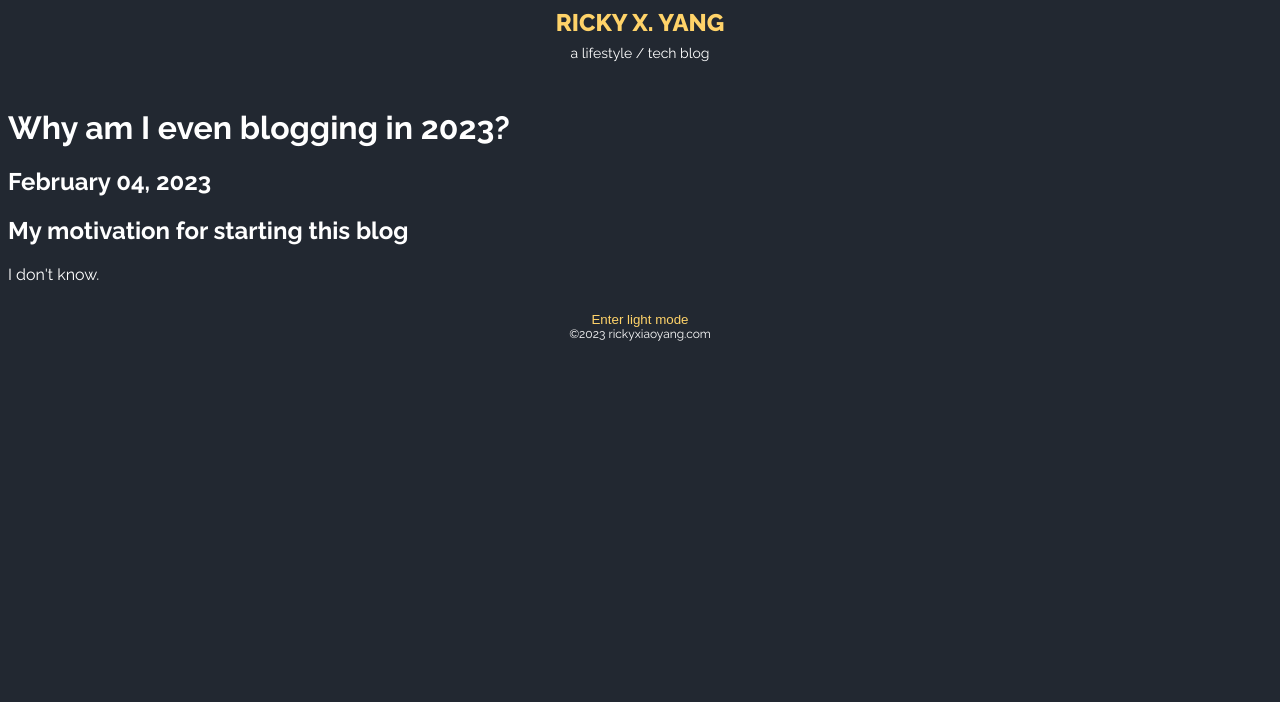
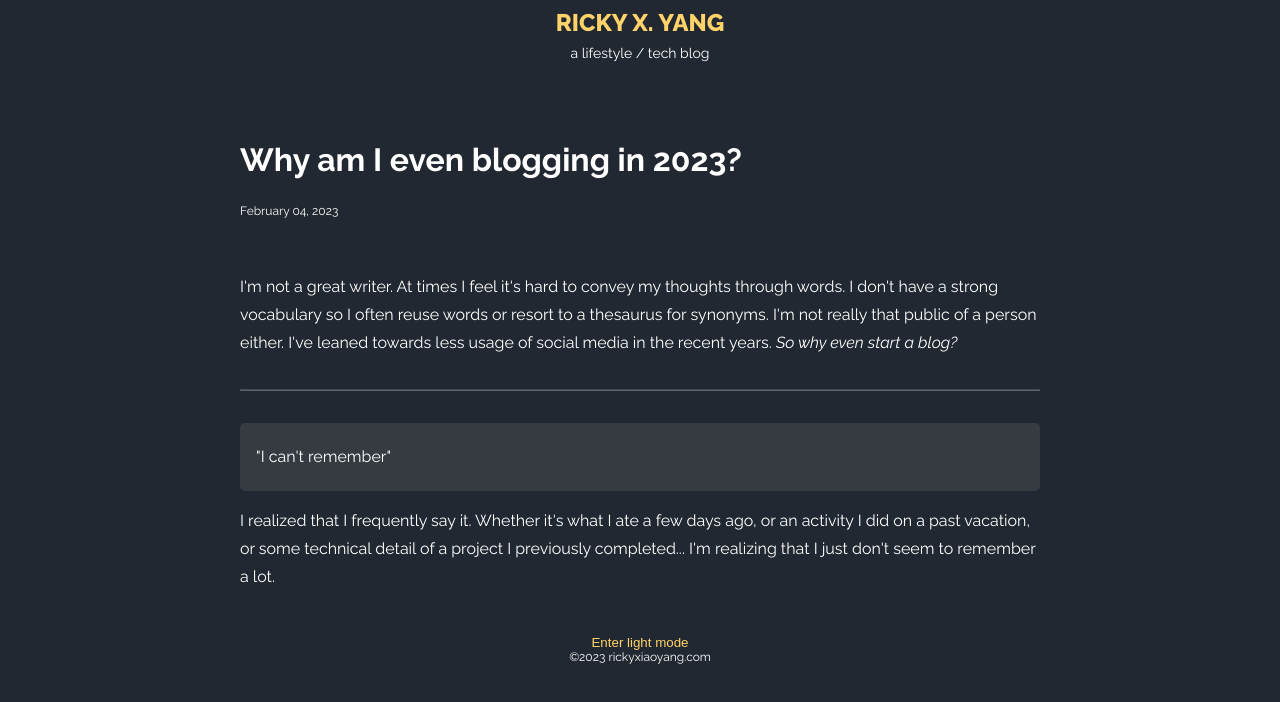
Before and after one commit to rickyxiaoyang/blog, a Gatsby site: page /post/post in a window 1280 px wide. Built offline with nearby package versions, Linux system fonts and the light colour scheme; Gatsby itself is replaced by a stand-in of ours.

Commit message:
front: style post page

```diff
--- a/gatsby-node.ts
+++ b/gatsby-node.ts
@@ -8,7 +8,7 @@ function convertToSlug(text: string): string {
 		.replace(/[^\w-]+/g, "");
 }
 
-exports.createPages = async function ({ actions, graphql }: any) {
+exports.createPages = async function ({ actions, graphql }) {
 	const { data } = await graphql(`
 		query {
 			allMarkdownRemark {
@@ -22,7 +22,7 @@ exports.createPages = async function ({ actions, graphql }: any) {
 			}
 		}
 	`);
-	data.allMarkdownRemark.edges.forEach((edge: any) => {
+	data.allMarkdownRemark.edges.forEach((edge) => {
 		const slug = edge.node.fields.slug;
 		actions.createPage({
 			path: slug,
--- /dev/null
+++ b/src/pages/post/post.scss
@@ -0,0 +1,14 @@
+.post-container {
+  max-width: 800px;
+  margin: auto;
+  padding: 1rem;
+  line-height: 1.75rem;
+
+  .post-header {
+    margin-bottom: 3rem;
+  }
+}
+
+.date-text {
+  font-size: 12px;
+}
--- a/src/pages/post/post.tsx
+++ b/src/pages/post/post.tsx
@@ -1,6 +1,7 @@
 import * as React from "react";
 import { graphql } from "gatsby";
 import { Layout } from "../../components/shared/Layout";
+import "./post.scss";
 
 type PageData = {
 	data: {
@@ -22,14 +23,25 @@ export default function PostTemplate({
 	return (
 		<Layout>
 			<div>
-				<div>
-					<h1>{frontmatter.title}</h1>
-					<h2>{frontmatter.date}</h2>
-					<div dangerouslySetInnerHTML={{ __html: html }} />
-				</div>
+				<PostLayout>
+					<div className="post-header">
+						<h1>{frontmatter.title}</h1>
+						<span className="date-text">{frontmatter.date}</span>
+					</div>
+					<div className="post-body">
+						<div
+							className="markdown"
+							dangerouslySetInnerHTML={{ __html: html }}
+						/>
+					</div>
+				</PostLayout>
 			</div>
 		</Layout>
 	);
+}
+
+function PostLayout({ children }: { children: React.ReactNode }) {
+	return <div className="post-container">{children}</div>;
 }
 
 export const pageQuery = graphql`
--- a/src/posts/2022/first-post.md
+++ /dev/null
@@ -1,13 +0,0 @@
----
-title: "Why am I even blogging in 2023?"
-seoTitle: "Starting my blog in 2023"
-categories:
-  - lifestyle
-  - technology
-date: 2023-02-04
-image: "https://images.unsplash.com/photo-1488590528505-98d2b5aba04b?ixlib=rb-4.0.3&ixid=MnwxMjA3fDB8MHxwaG90by1wYWdlfHx8fGVufDB8fHx8&auto=format&fit=crop&w=2940&q=80"
----
-
-## My motivation for starting this blog
-
-I don't know.
--- /dev/null
+++ b/src/posts/2023/first-post.md
@@ -0,0 +1,17 @@
+---
+title: "Why am I even blogging in 2023?"
+seoTitle: "Starting a blog in 2023"
+categories:
+  - lifestyle
+  - technology
+date: 2023-02-04
+image: "https://images.unsplash.com/photo-1488590528505-98d2b5aba04b?ixlib=rb-4.0.3&ixid=MnwxMjA3fDB8MHxwaG90by1wYWdlfHx8fGVufDB8fHx8&auto=format&fit=crop&w=2940&q=80"
+---
+
+I'm not a great writer. At times I feel it's hard to convey my thoughts through words. I don't have a strong vocabulary so I often reuse words or resort to a thesaurus for synonyms. I'm not really that public of a person either. I've leaned towards less usage of social media in the recent years. _So why even start a blog?_
+
+---
+
+> "I can't remember"
+
+I realized that I frequently say it. Whether it's what I ate a few days ago, or an activity I did on a past vacation, or some technical detail of a project I previously completed... I'm realizing that I just don't seem to remember a lot.
--- /dev/null
+++ b/src/styles/markdown.scss
@@ -0,0 +1,16 @@
+
+.markdown {
+  blockquote {
+    background: rgba(137, 137, 137, 0.2);
+    color: white;
+    padding: .25rem 1rem;
+    border-radius: 5px;
+    margin: 0;
+    color: var(--plain-text)
+  }
+
+  hr {
+    margin: 2rem 0;
+    opacity: 0.3;
+  }
+}
--- a/src/styles/styles.scss
+++ b/src/styles/styles.scss
@@ -1,5 +1,6 @@
 @use './buttons.scss';
 @use './theme.scss';
+@use './markdown.scss';
 
 .header {
 	text-align: center;
```
